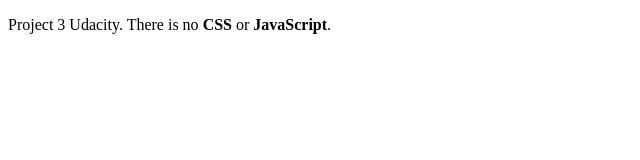
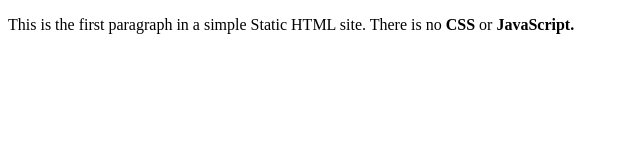
Before and after one commit to shivanand3939/static, a plain HTML site: page index.html in a window 1280 px wide. Shown: the whole page, without its empty margins (0-640 px from the left). Drawn offline with Linux system fonts and the light colour scheme.

Commit message:
Update index.html

```diff
--- a/index.html
+++ b/index.html
@@ -4,6 +4,6 @@
     <title>Static HTML Site</title>
   </head>
   <body>
-    <p>Project 3 Udacity. There is no <strong>CSS</strong> or <strong>JavaScript</strong>.</p>
+    <p>This is the first paragraph in a simple Static HTML site. There is no <strong>CSS</strong> or <strong>JavaScript</script>.</p>
   </body>
 </html>
```
